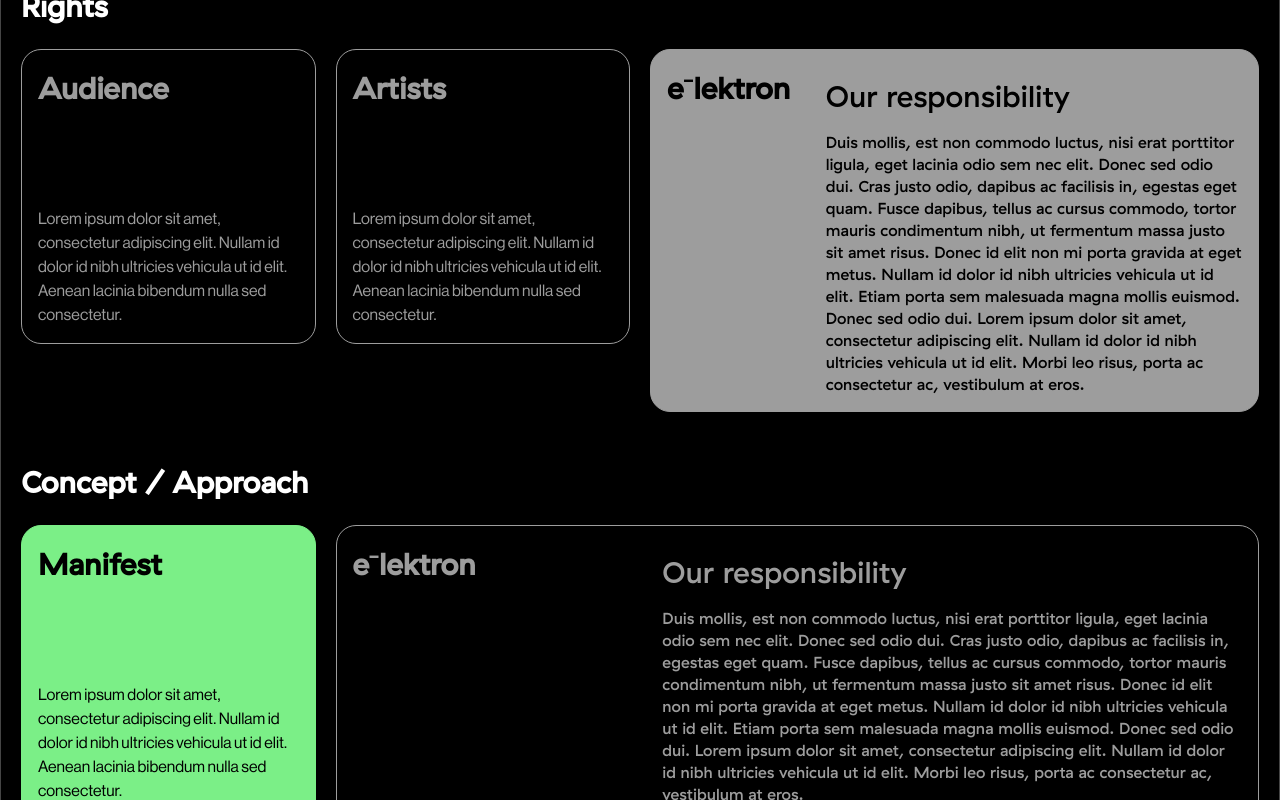
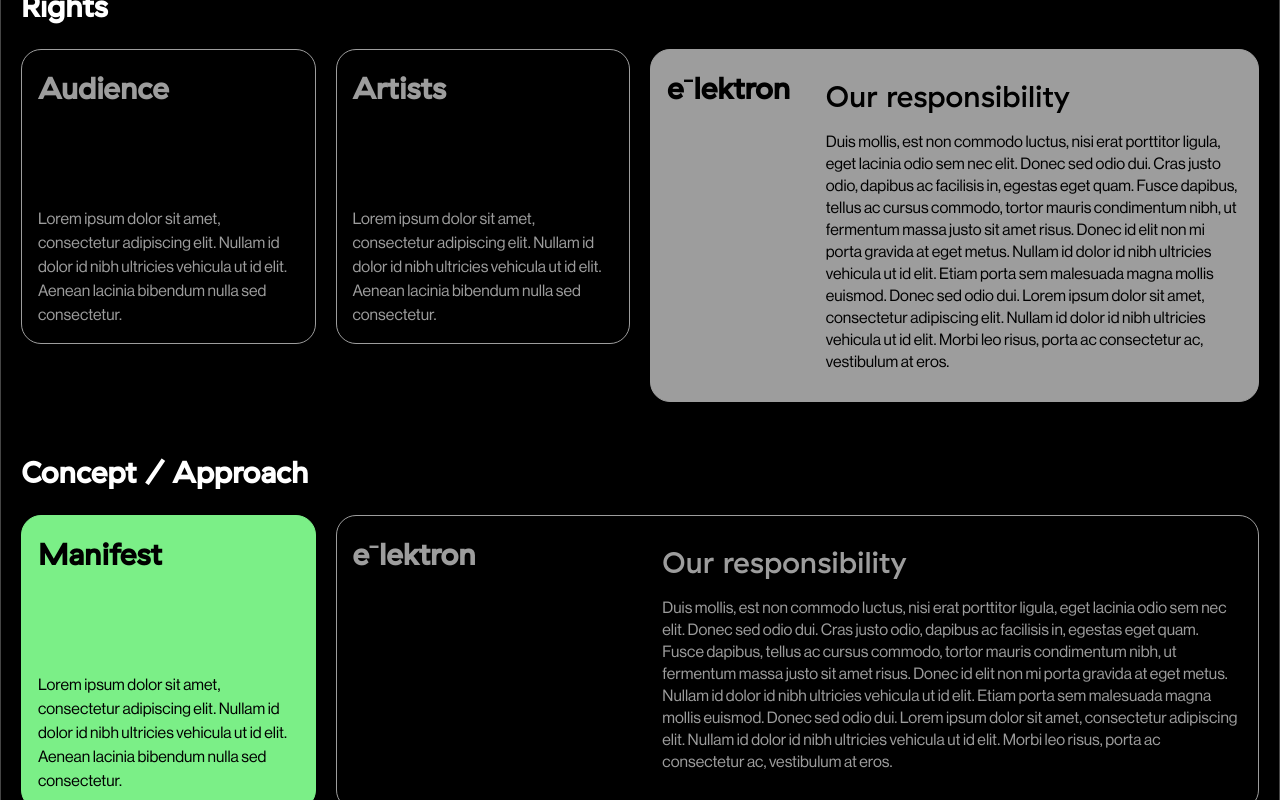
Before and after one commit to elektronstudio/elektro, a Vue app: page /meist in a window 1280 px wide. Shown: the part 900-1700 px from the top of the page. Built offline with nearby package versions, Linux system fonts and the light colour scheme; a web font is replaced by a local one.

Commit message:
fix: about placeholder content h1 closing tags

```diff
--- a/src/pages/meist.vue
+++ b/src/pages/meist.vue
@@ -108,7 +108,7 @@
             },
             {
               content:
-                "<h1>Our responsibility<h1><p>Duis mollis, est non commodo luctus, nisi erat porttitor ligula, eget lacinia odio sem nec elit. Donec sed odio dui. Cras justo odio, dapibus ac facilisis in, egestas eget quam. Fusce dapibus, tellus ac cursus commodo, tortor mauris condimentum nibh, ut fermentum massa justo sit amet risus. Donec id elit non mi porta gravida at eget metus. Nullam id dolor id nibh ultricies vehicula ut id elit. Etiam porta sem malesuada magna mollis euismod. Donec sed odio dui. Lorem ipsum dolor sit amet, consectetur adipiscing elit. Nullam id dolor id nibh ultricies vehicula ut id elit. Morbi leo risus, porta ac consectetur ac, vestibulum at eros.<p>",
+                "<h1>Our responsibility</h1><p>Duis mollis, est non commodo luctus, nisi erat porttitor ligula, eget lacinia odio sem nec elit. Donec sed odio dui. Cras justo odio, dapibus ac facilisis in, egestas eget quam. Fusce dapibus, tellus ac cursus commodo, tortor mauris condimentum nibh, ut fermentum massa justo sit amet risus. Donec id elit non mi porta gravida at eget metus. Nullam id dolor id nibh ultricies vehicula ut id elit. Etiam porta sem malesuada magna mollis euismod. Donec sed odio dui. Lorem ipsum dolor sit amet, consectetur adipiscing elit. Nullam id dolor id nibh ultricies vehicula ut id elit. Morbi leo risus, porta ac consectetur ac, vestibulum at eros.<p>",
             },
           ],
         },
@@ -132,7 +132,7 @@
             },
             {
               content:
-                "<h1>Our responsibility<h1><p>Duis mollis, est non commodo luctus, nisi erat porttitor ligula, eget lacinia odio sem nec elit. Donec sed odio dui. Cras justo odio, dapibus ac facilisis in, egestas eget quam. Fusce dapibus, tellus ac cursus commodo, tortor mauris condimentum nibh, ut fermentum massa justo sit amet risus. Donec id elit non mi porta gravida at eget metus. Nullam id dolor id nibh ultricies vehicula ut id elit. Etiam porta sem malesuada magna mollis euismod. Donec sed odio dui. Lorem ipsum dolor sit amet, consectetur adipiscing elit. Nullam id dolor id nibh ultricies vehicula ut id elit. Morbi leo risus, porta ac consectetur ac, vestibulum at eros.<p>",
+                "<h1>Our responsibility</h1><p>Duis mollis, est non commodo luctus, nisi erat porttitor ligula, eget lacinia odio sem nec elit. Donec sed odio dui. Cras justo odio, dapibus ac facilisis in, egestas eget quam. Fusce dapibus, tellus ac cursus commodo, tortor mauris condimentum nibh, ut fermentum massa justo sit amet risus. Donec id elit non mi porta gravida at eget metus. Nullam id dolor id nibh ultricies vehicula ut id elit. Etiam porta sem malesuada magna mollis euismod. Donec sed odio dui. Lorem ipsum dolor sit amet, consectetur adipiscing elit. Nullam id dolor id nibh ultricies vehicula ut id elit. Morbi leo risus, porta ac consectetur ac, vestibulum at eros.<p>",
             },
           ],
         },
```
